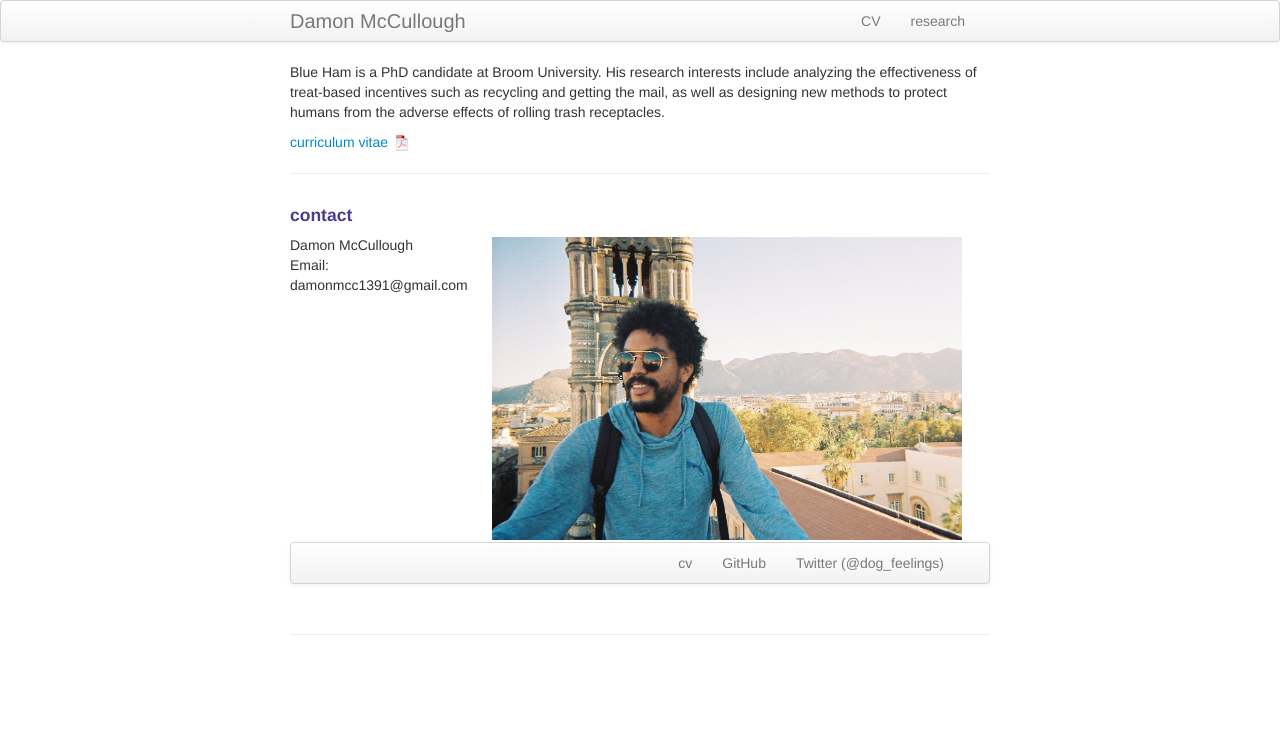
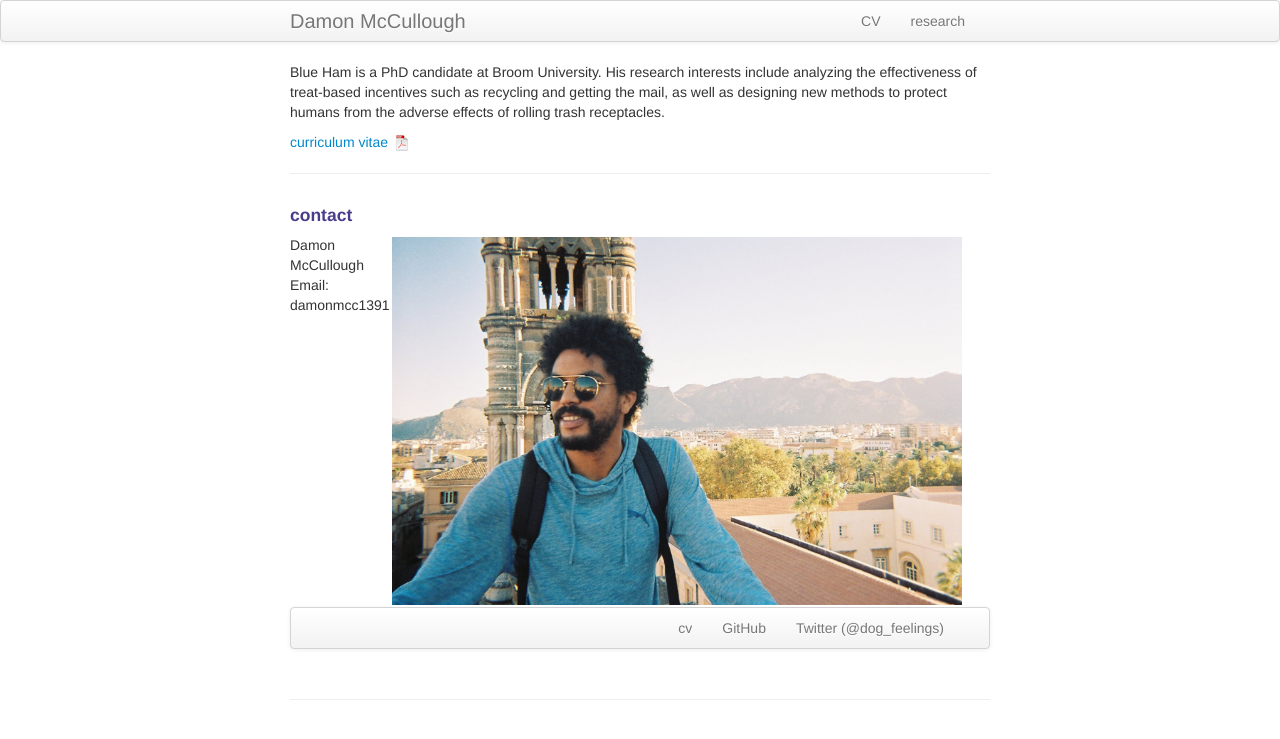
Before and after one commit to damonmcc/damonmcc.github.io, a Jekyll site: the page built from index.md, in a window 1280 px wide. Shown: the top 739 px of the page. Built offline with Jekyll 4.4.1, drawn with Linux system fonts in a browser that asks for light colours.

Commit message:
Fixing headshot

```diff
--- a/index.md
+++ b/index.md
@@ -17,12 +17,12 @@ Blue Ham is a PhD candidate at Broom University. His research interests include
 <h4><a name="contact"></a>contact</h4>
 
     <div class="row-fluid">
-        <div class="span2">
+        <div class="span1">
             Damon McCullough<br/>
             Email: damonmcc1391@gmail.com<br/>
         </div>
 
-        <div class="span5">
+        <div class="span6">
         <a href="../assets/headshot1.jpg">
             <img src="../assets/headshot1.jpg"
                   title="headshot1" alt="Palermo Cathedral"/></a>
```
